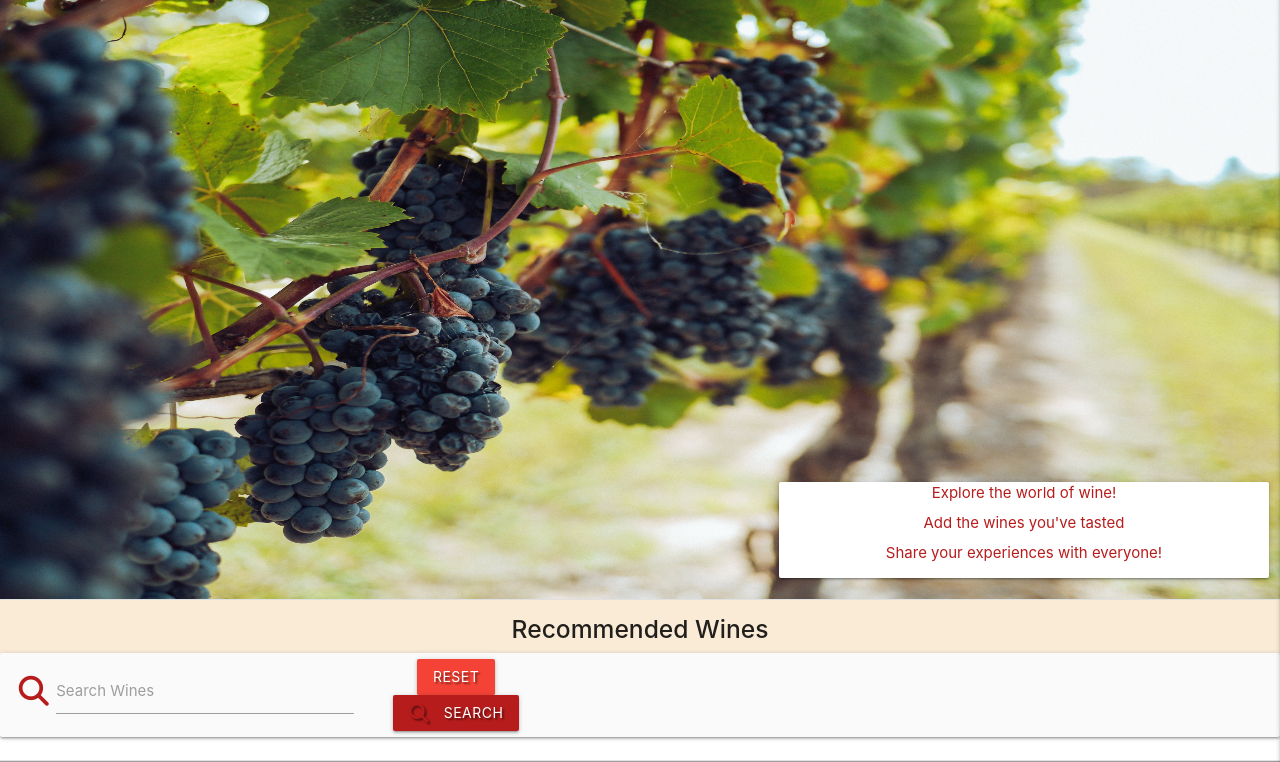
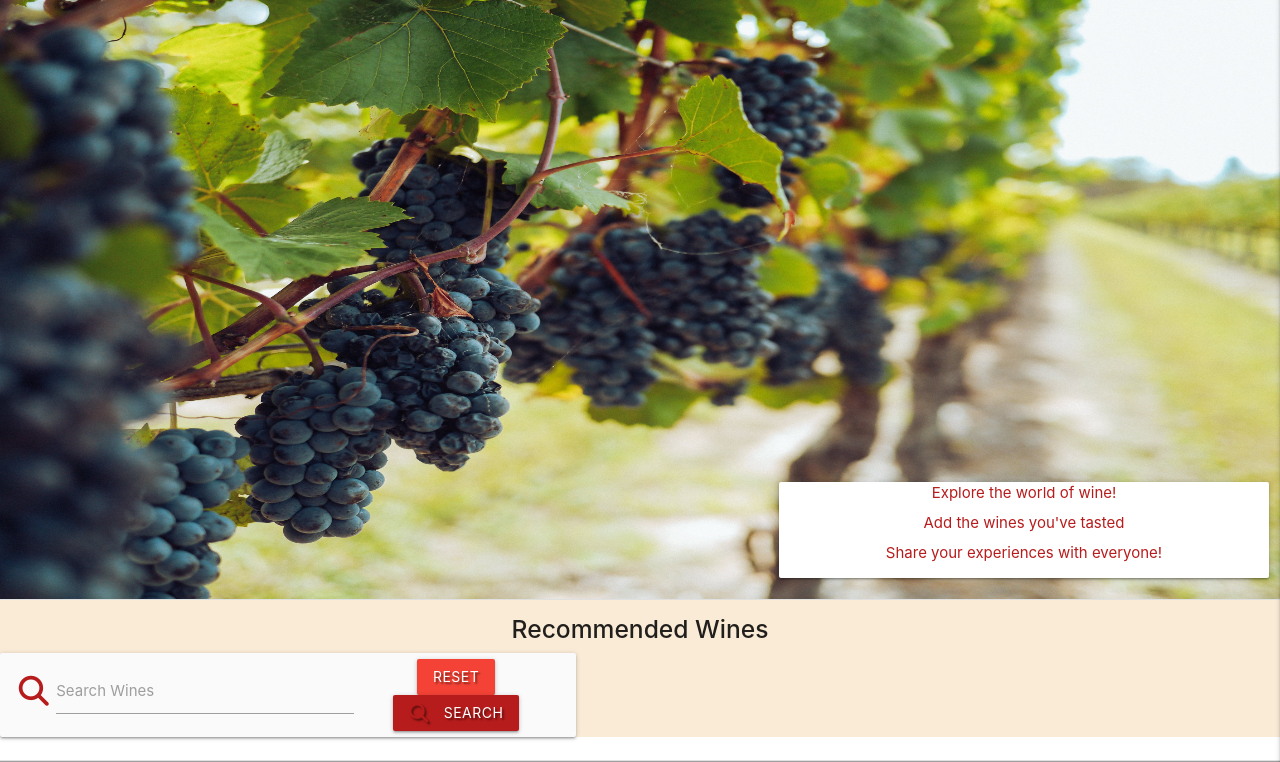
Before and after one commit to AdelleKing/bytheglass, a Flask app: page / in a window 1280 px wide. Shown: the part 65-827 px from the top of the page. Run offline with Flask 3, Linux system fonts and the light colour scheme; data that the repository does not hold is empty; some libraries are stand-ins or nearby versions; grey boxes are pictures that could not be loaded.

Commit message:
edits to css

```diff
--- a/static/css/style.css
+++ b/static/css/style.css
@@ -9,6 +9,10 @@ body {
     flex-direction: column;
     margin: 0;
 
+  }
+
+  .grey.lighten-5{
+    width:45%
   }
 
   main {
--- a/templates/wine.html
+++ b/templates/wine.html
@@ -27,7 +27,7 @@
     </div>
   </div>
   <div class="row card panel grey lighten-5">
-    <form action="{{ url_for('search')}}" method="POST" class="col 12">
+    <form action="{{ url_for('search')}}" method="POST" class="col 4">
       <div class="row valign-wrapper center-align">
         <div class="input-field col s12 m8">
           <i class="fa-solid fa-magnifying-glass prefix red-text text-darken-4"></i>
```
